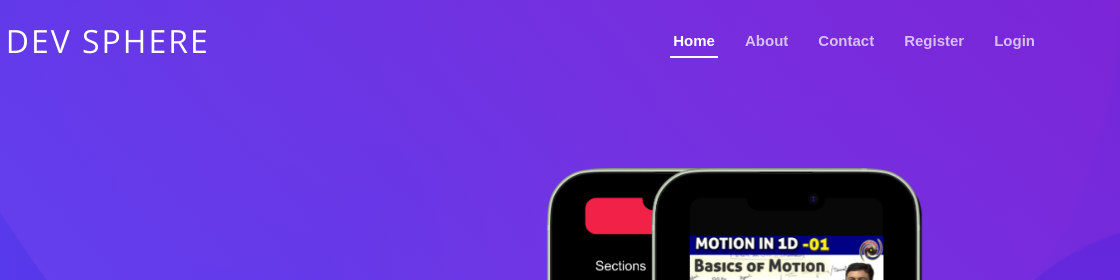
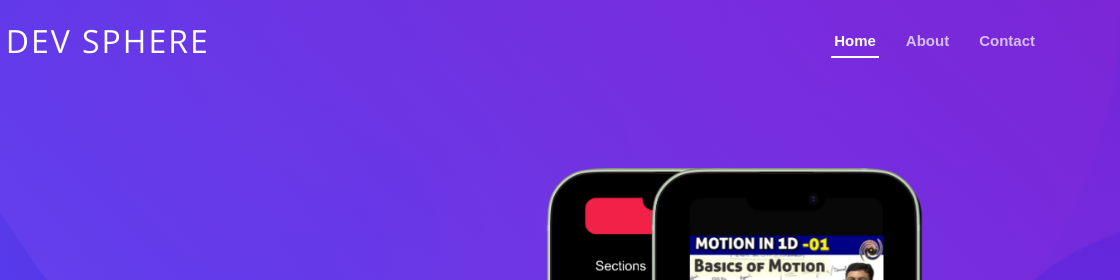
Before and after one commit to yasirKhan786as/DevSphere, a plain HTML site: page greatfaculty.com/index.html in a window 1280 px wide. Shown: the top 280 px of the page, 160-1280 px from the left. Drawn offline with nearby package versions, Linux system fonts and the light colour scheme; files whose address does not match are found by name.

Commit message:
added greatfaculty.com\index.html

```diff
--- a/greatfaculty.com/index.html
+++ b/greatfaculty.com/index.html
@@ -51,8 +51,8 @@
                     <li><a class="nav-link scrollto active" href="#hero">Home</a></li>
                     <li><a class="nav-link scrollto" href="#about">About</a></li>
                     <li><a class="nav-link scrollto" href="#contact">Contact</a></li>
-                    <li><a class="nav-link scrollto" href="https://www.Dev Sphere.com/signup.php">Register</a></li>
-                    <li><a class="nav-link scrollto" href="https://www.Dev Sphere.com/login.php">Login</a></li>
+                    <!-- <li><a class="nav-link scrollto" href="https://www.Dev Sphere.com/signup.php">Register</a></li>
+                    <li><a class="nav-link scrollto" href="https://www.Dev Sphere.com/login.php">Login</a></li> -->
                 </ul>
                 <i class="bi bi-list mobile-nav-toggle"></i>
             </nav>
```
